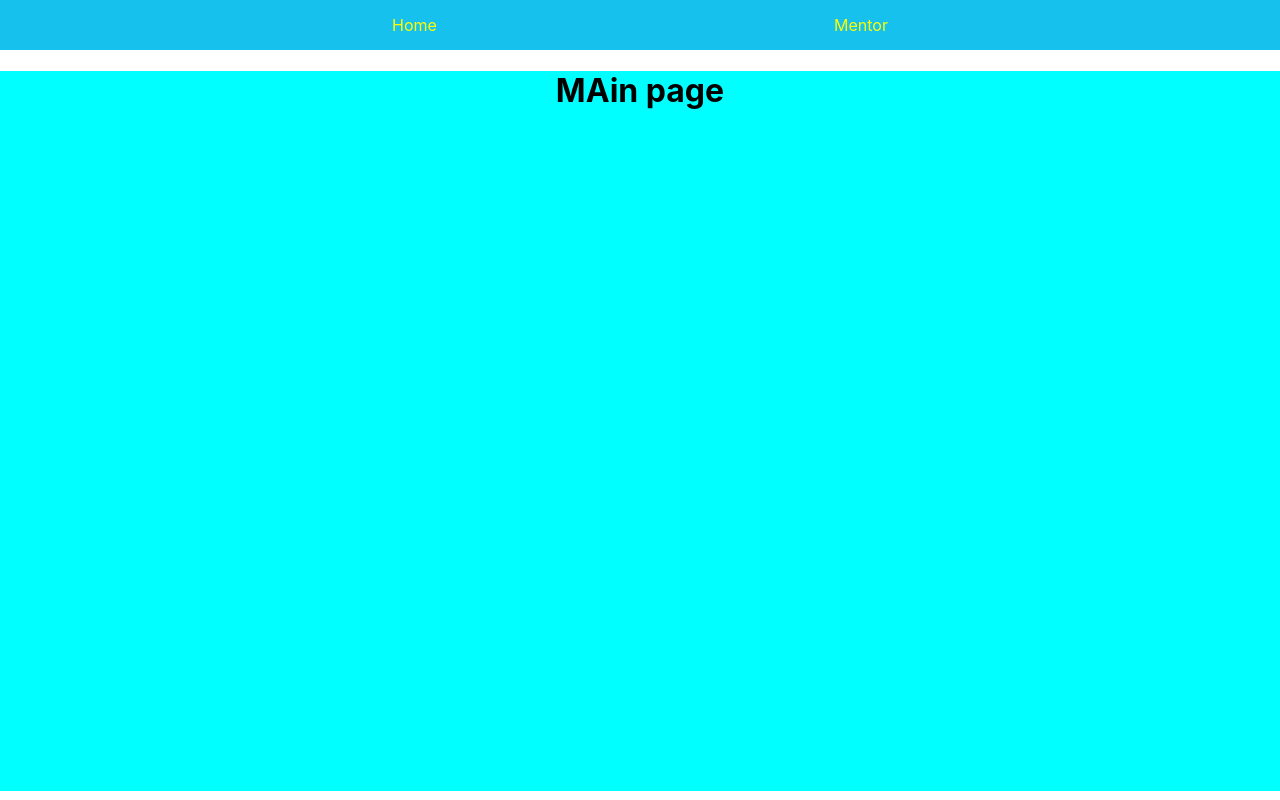
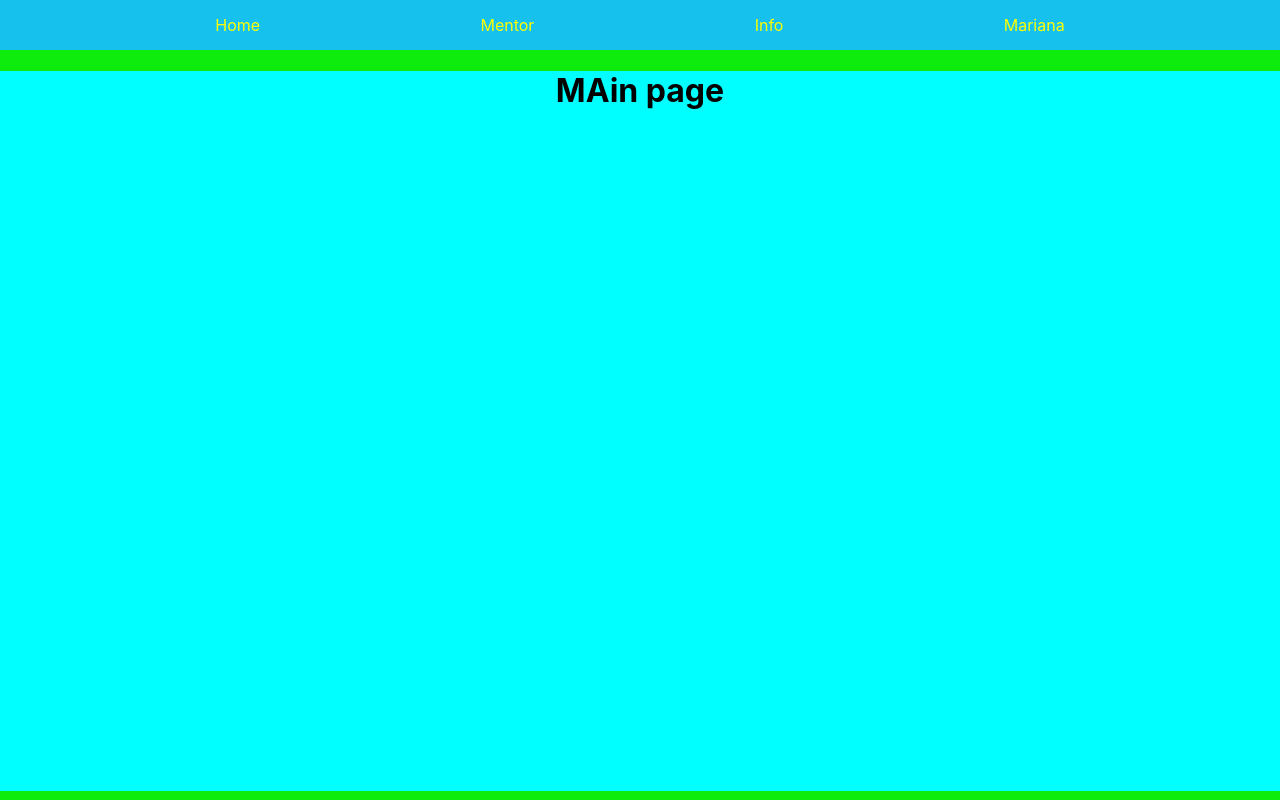
Before and after one commit to logosAcademy1730/logosAcademy1730.github.io, a React (Create React App) app in the folder student-profile/: page / in a window 1280 px wide. Built offline with nearby package versions, Linux system fonts and the light colour scheme.

Commit message:
Mariana Batig

```diff
--- a/student-profile/src/App.css
+++ b/student-profile/src/App.css
@@ -1,6 +1,6 @@
-.App {
-  text-align: center;
-}
+/*.App {*/
+/*  text-align: center;*/
+/*}*/
 
 .App-logo {
   height: 40vmin;
--- a/student-profile/src/App.js
+++ b/student-profile/src/App.js
@@ -7,10 +7,14 @@ import Header from "./components/header/Header";
 import { RouteConst } from "./common/RouteConst";
 import NotFoundPage from "./pages/404/NotFoundPage";
 
+import MarianaBatig from "./pages/MarianaBatig/MarianaBatig";
+
 const App = () => {
     const path = useLocation().pathname;
     const showNavbar = () => {
-       return path === RouteConst.MAIN || path.includes(RouteConst.MENTOR)
+       return path === RouteConst.MAIN || path.includes(RouteConst.MENTOR) || path.includes(RouteConst.MARIANA)
+
+
     }
 
   return (
@@ -21,7 +25,8 @@ const App = () => {
           <Route path={RouteConst.MAIN} element={<MainPage />}/>
           <Route path={RouteConst.MENTOR_Nested} element={<MentorPage />}/>
           <Route path={RouteConst.NOT_FOUND_PAGE} element={<NotFoundPage />}/>
-          <Route path="*" element={<Navigate to={RouteConst.NOT_FOUND_PAGE}/>}/>
+
+          <Route path={RouteConst.MARIANA} element={<MarianaBatig />}/>
       </Routes>
 
 
--- a/student-profile/src/common/RouteConst.js
+++ b/student-profile/src/common/RouteConst.js
@@ -2,5 +2,7 @@ export const RouteConst = {
     MAIN: "/",
     MENTOR: "/mentor",
     MENTOR_Nested: "/mentor/*",
-    NOT_FOUND_PAGE: "/404"
+    NOT_FOUND_PAGE: "/404",
+    INFO : 'Info',
+    MARIANA: "/mariana"
 }
--- a/student-profile/src/components/header/Header.jsx
+++ b/student-profile/src/components/header/Header.jsx
@@ -7,6 +7,9 @@ const Header = () => {
     <div className={styles.container}>
       <Link className={styles.link} to={RouteConst.MAIN}>Home</Link>
       <Link className={styles.link} to={RouteConst.MENTOR}>Mentor</Link>
+        <Link className={styles.link} to={RouteConst.INFO}>Info</Link>
+
+      <Link className={styles.link} to={RouteConst.MARIANA}>Mariana</Link>
     </div>
   );
 };
--- /dev/null
+++ b/student-profile/src/pages/MarianaBatig/MarianaBatig.jsx
@@ -0,0 +1,22 @@
+import styles from "./MarianaBatig.module.css";
+import photo from "./Mariana.jpg"
+const MarianaBatig = () => {
+    return (
+        <div>
+        <div className={styles.container}>
+            <h1>Mariana's page</h1>
+        </div>
+            <div className={styles.bigBlock}>
+            <div className={styles.containerOne}>
+                <img src={photo} />
+            </div>
+            <div className={styles.containerTwo}>
+    <p> Hi I'm Mariana, a person who has been burning with technology since an early age and I believe programming is a way where I can develop in what I love.  Although sometimes it is very difficult, but immediately comes to mind the phrase "And what is easy?)" </p>
+            </div>
+
+            </div>
+        </div>
+);
+};
+
+export default MarianaBatig;
--- /dev/null
+++ b/student-profile/src/pages/MarianaBatig/MarianaBatig.module.css
@@ -0,0 +1,27 @@
+body {
+
+    background-color: #0dec0d;
+    height: 90vh;
+}
+h1{
+    text-align: center;
+}
+
+
+.bigBlock{
+    /*width: 500px;*/
+    display: flex;
+    justify-content: space-around;
+    align-items: center;
+
+}
+
+
+.containerOne img {
+    width: 320px;
+    height: 400px;
+}
+
+.containerTwo{
+    width: 400px;
+}
```
Also changed, not shown: student-profile/src/pages/MarianaBatig/Mariana.jpg (added).
